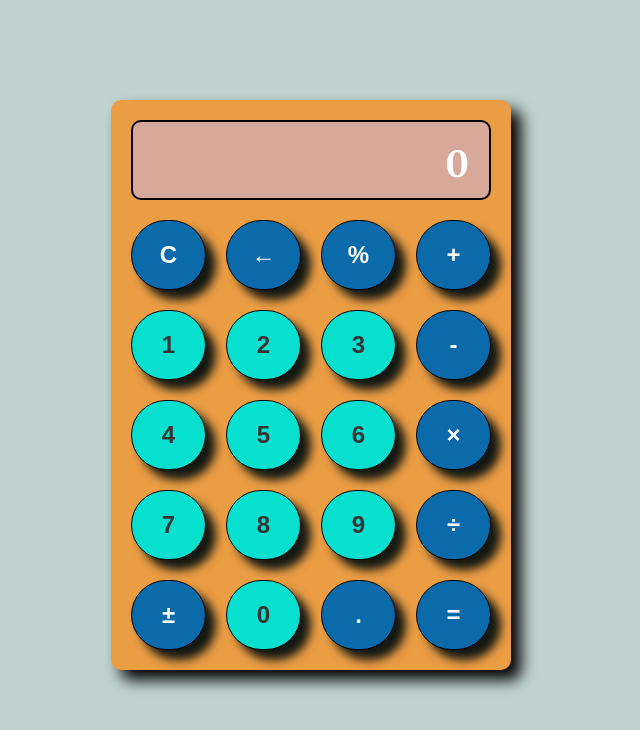
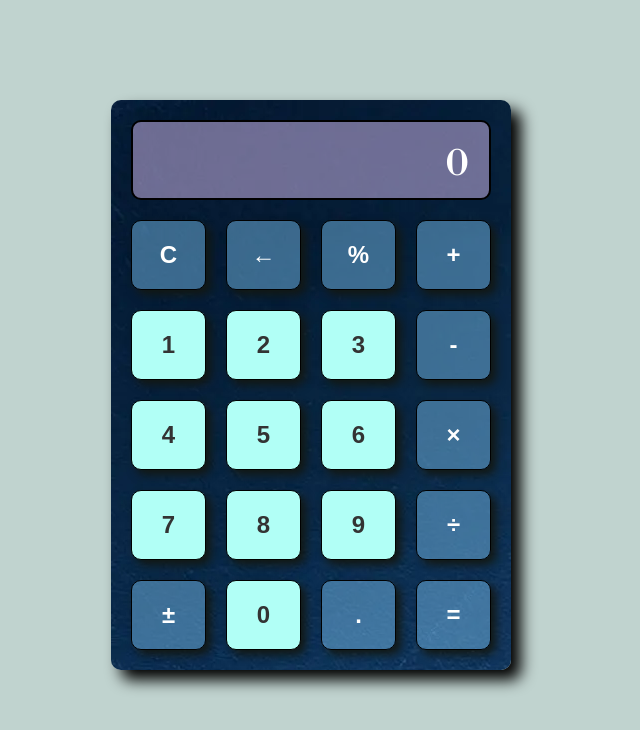
Before and after one commit to Vishal02-wish/Calculator, a plain HTML site: page index.html in a window 1280 px wide. Shown: the whole page, without its empty margins (329-969 px from the left). Drawn offline with nearby package versions, Linux system fonts and the light colour scheme.

Commit message:
Updated things

```diff
--- a/style.css
+++ b/style.css
@@ -1,4 +1,4 @@
-@import url('https://fonts.googleapis.com/css2?family=Merriweather:ital,wght@0,300;0,400;0,700;0,900;1,300;1,400;1,700;1,900&display=swap');
+@import url('https://fonts.googleapis.com/css2?family=Libre+Bodoni:ital,wght@0,400..700;1,400..700&display=swap');
 
 body {
   background-color: #c0d3cf;
@@ -8,7 +8,7 @@ body {
   width: 400px;
   height: 570px;
   margin: 100px auto;
-  background-color: #eb9d44;
+  background-image: url(Image/istockphoto-170958625-2048x2048.webp);
   color: #fff;
   border-radius: 10px;
   box-shadow: 10px 10px 15px .1px black;
@@ -25,8 +25,7 @@ body {
   padding: 20px;
   border: 2px solid black;
   border-radius: 10px;
-  font-weight: bolder;
-  font-family: "Merriweather", serif;
+  font-family: "Libre Bodoni", serif;
   box-sizing: border-box;
   margin-bottom: 20px;
 }
@@ -41,12 +40,12 @@ button {
   width: 100%;
   height: 70px;
   font-size: 24px;
-  background-color: #07e0ce;
+  background-color: #b1fff6;
   color: #333;
-  border-radius: 50px;
+  border-radius: 10px;
   border: 1px solid black;
   cursor: pointer;
-  box-shadow: 10px 10px 10px rgb(19, 24, 19);
+  box-shadow: 5px 5px 10px rgb(19, 24, 19);
   font-weight: bolder;
 }
 
@@ -55,6 +54,6 @@ button:hover {
 }
 
 .operator {
-  background-color: #0b6aaa;
+  background-color: #6fb4e183;
   color: #fff;
 }
```
Also changed, not shown: Image/Screenshot 2024-05-18 185442.png, Image/istockphoto-170958625-2048x2048.webp (added).
